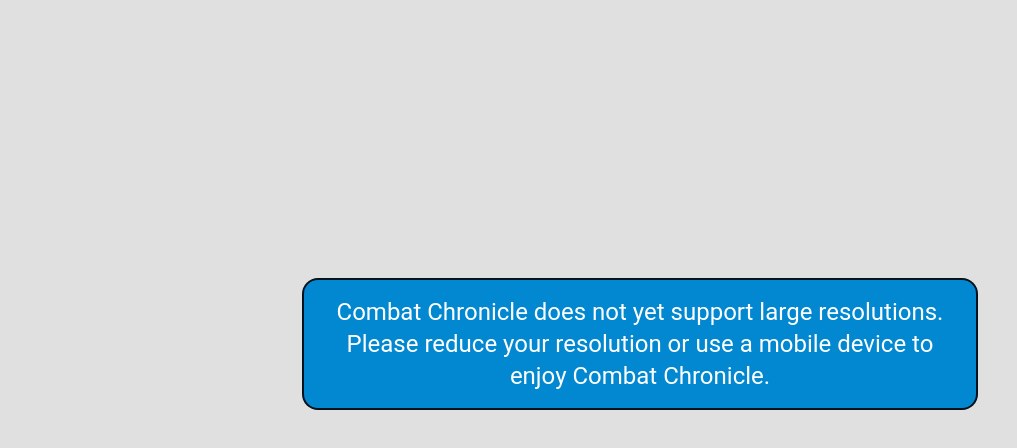
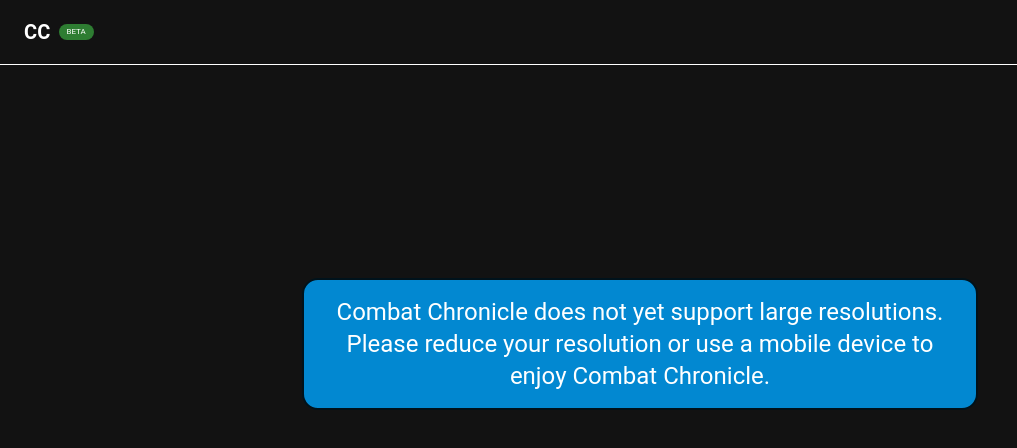
Before and after one commit to Lucobsen/combat-chronicle, a React (Vite) app: page / in a window 1280 px wide. Shown: the top 448 px of the page, without its empty margins (0-1017 px from the left). Built offline with nearby package versions, Linux system fonts and the light colour scheme; some icons are missing.

Commit message:
update icons and navbar

```diff
--- a/index.html
+++ b/index.html
@@ -2,7 +2,7 @@
 <html lang="en">
   <head>
     <meta charset="UTF-8" />
-    <link rel="icon" type="image/svg+xml" href="/favicon.ico" />
+    <link rel="icon" type="image/svg+xml" href="/logo.svg" />
     <meta name="viewport" content="width=device-width, initial-scale=1.0" />
     <title>Combat Chronicle</title>
   </head>
--- a/src/components/Encounters/EncountersNavBar/EncountersNavBar.tsx
+++ b/src/components/shared/Navbar/Navbar.tsx
@@ -10,7 +10,7 @@
   useTheme,
 } from '@mui/material';
 
-export const EncountersNavBar = () => {
+export const Navbar = () => {
   const { palette } = useTheme();
 
   return (
@@ -26,7 +26,7 @@
         <Toolbar
           sx={{
             justifyContent: 'space-between',
-            backgroundColor: palette.common.black,
+            backgroundColor: ({ palette }) => palette.background.default,
           }}
         >
           <Stack
@@ -36,7 +36,7 @@
             overflow="hidden"
           >
             <Typography fontWeight="bold" variant="h6">
-              Combat Chronicle
+              CC
             </Typography>
             <Chip
               variant={palette.mode === 'dark' ? 'outlined' : 'filled'}
--- a/src/index.css
+++ b/src/index.css
@@ -12,23 +12,6 @@
     source-code-pro, Menlo, Monaco, Consolas, 'Courier New', monospace;
 }
 
-/* Apply a default color scheme */
-@media (prefers-color-scheme: no-preference) {
-  html {
-    background-color: #e0e0e0;
-  }
+html {
+  background-color: #121212;
 }
-
-/* Apply a light color scheme */
-@media (prefers-color-scheme: light) {
-  html {
-    background-color: #e0e0e0;
-  }
-}
-
-/* Apply a dark color scheme */
-@media (prefers-color-scheme: dark) {
-  html {
-    background-color: #121212;
-  }
-}
--- a/src/routes/__root.tsx
+++ b/src/routes/__root.tsx
@@ -3,6 +3,7 @@
 import { TanStackRouterDevtools } from '@tanstack/react-router-devtools';
 import { Analytics } from '@vercel/analytics/react';
 import { SnackbarProvider } from 'notistack';
+import { Navbar } from '../components/shared/Navbar/Navbar';
 import { theme } from '../utils/ccTheme';
 import { EncounterContextProvider } from '../utils/encounter-context-provider';
 import { PartyContextProvider } from '../utils/party-context-provider';
@@ -15,6 +16,7 @@
         <PartyContextProvider>
           <EncounterContextProvider>
             <SnackbarProvider maxSnack={2} autoHideDuration={3000}>
+              <Navbar />
               <Outlet />
               <Analytics />
               <TanStackRouterDevtools />
--- a/src/utils/ccTheme.ts
+++ b/src/utils/ccTheme.ts
@@ -1,6 +1,11 @@
 import { createTheme } from '@mui/material';
 
 export const theme = createTheme({
+  palette: {
+    background: {
+      default: '#121212',
+    },
+  },
   breakpoints: {
     values: {
       xs: 800,
```
Also changed, not shown: public/logo.svg (added), 1 other file (tests, documents, lock files or other folders).
